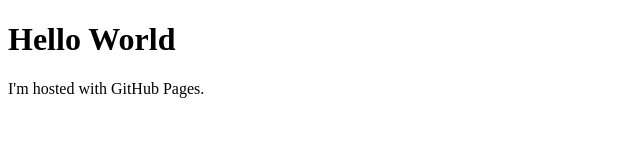
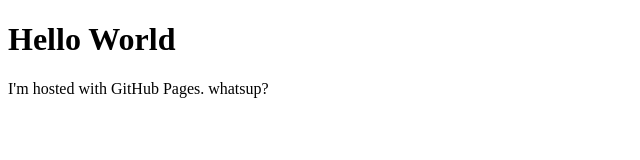
Before and after one commit to moh-shah/moh-shah.github.io, a plain HTML site: page index.html in a window 1280 px wide. Shown: the full height of the page, 0-640 px from the left. Drawn offline with Linux system fonts and the light colour scheme.

Commit message:
whatsup?

```diff
--- a/index.html
+++ b/index.html
@@ -2,6 +2,6 @@
 <html>
 <body>
 <h1>Hello World</h1>
-<p>I'm hosted with GitHub Pages.</p>
+<p>I'm hosted with GitHub Pages. whatsup?</p>
 </body>
 </html>
```
